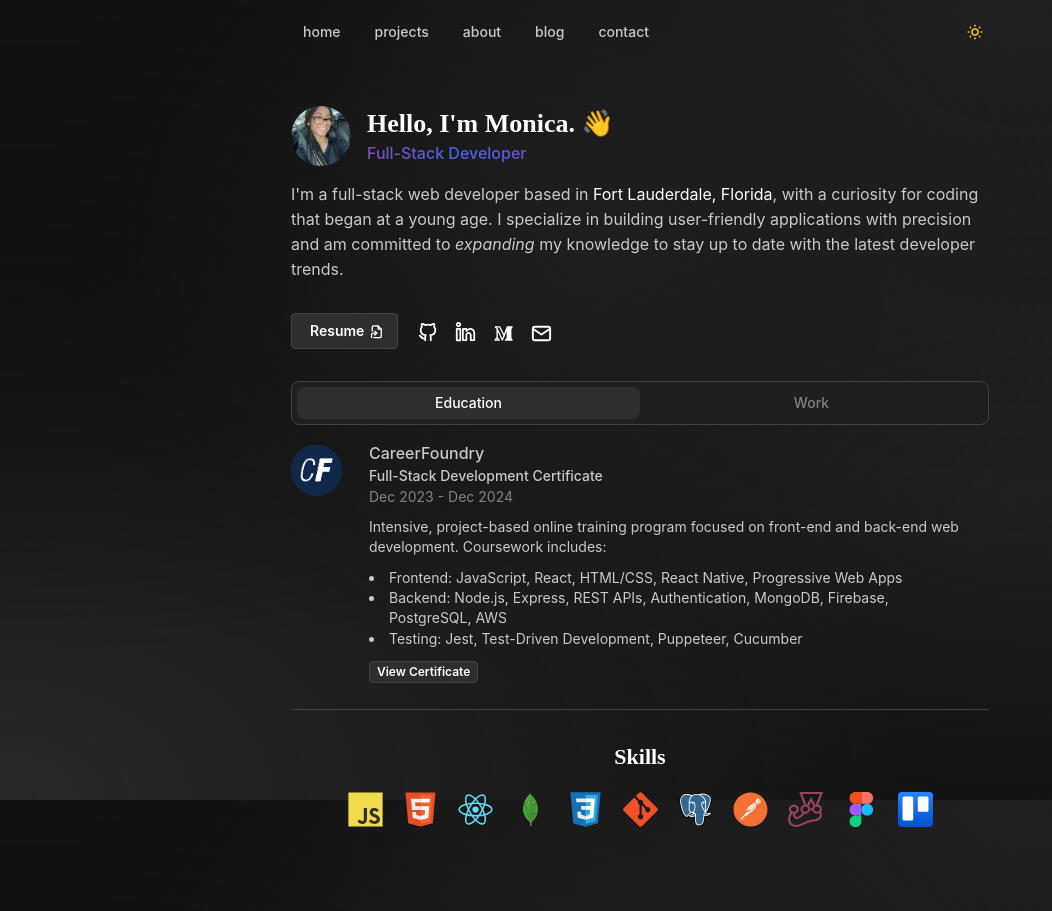
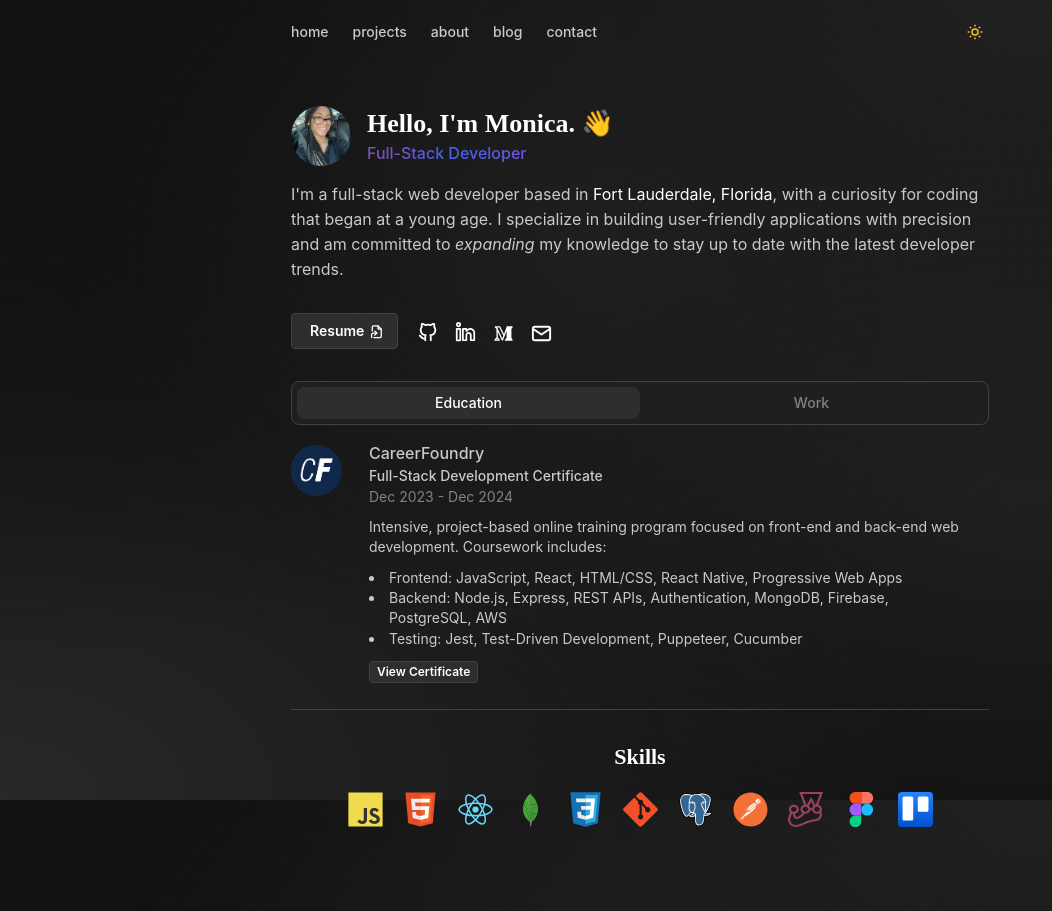
Before and after one commit to monicaalyssa/nextjs-portfolio, a Next.js app: page / in a window 1280 px wide. Shown: the whole page, without its empty margins (0-1052 px from the left). Built offline with nearby package versions, Linux system fonts and the light colour scheme; a web font is replaced by a local one.

Commit message:
Update navigation spacing

```diff
--- a/src/app/main/navigation.tsx
+++ b/src/app/main/navigation.tsx
@@ -42,9 +42,9 @@ export default function Navigation() {
     return (
         <>
         <Flex justify="space-between" align="center" my="xs">
-        <Flex align="center" gap="xs">
+        <Flex align="center" gap="sm">
             {links.map((link, key) => (
-                <Anchor classNames={{root: 'nav'}} size="sm" p="sm" fw={500} href={link.link} key={key}>{link.title}</Anchor>
+                <Anchor classNames={{root: 'nav'}} size="sm" pl={0} p="sm" fw={500} href={link.link} key={key}>{link.title}</Anchor>
             ))}
         </Flex>
         <ActionIcon title={computedColorScheme === 'dark' ? "Switch to light mode" : "Switch to dark mode"} aria-label={computedColorScheme === 'dark' ? "Switch to light mode" : "Switch to dark mode"} onClick={() => setColorScheme(computedColorScheme === 'light' ? 'dark' : 'light')} color="#c9c9c9" variant="subtle">
```
Also changed, not shown: src/app/main/skills.tsx (+1 -3 lines).
